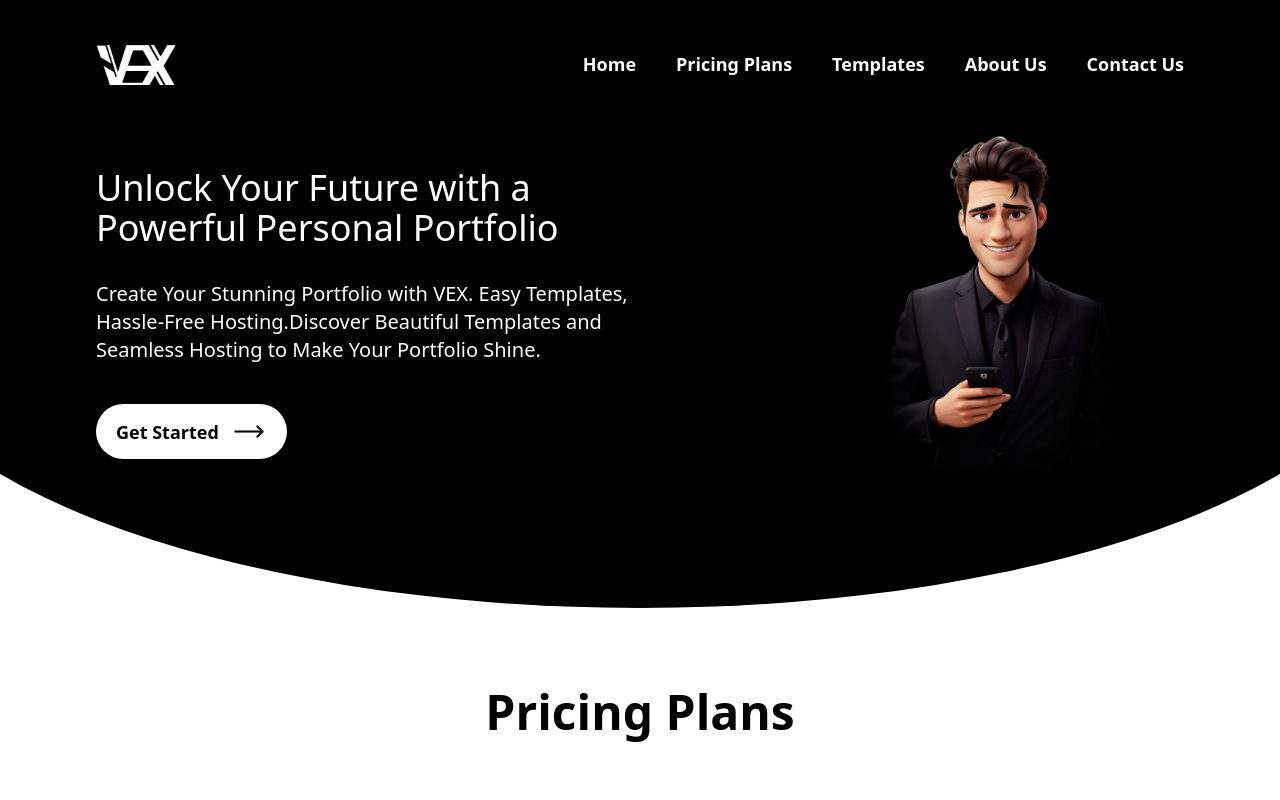
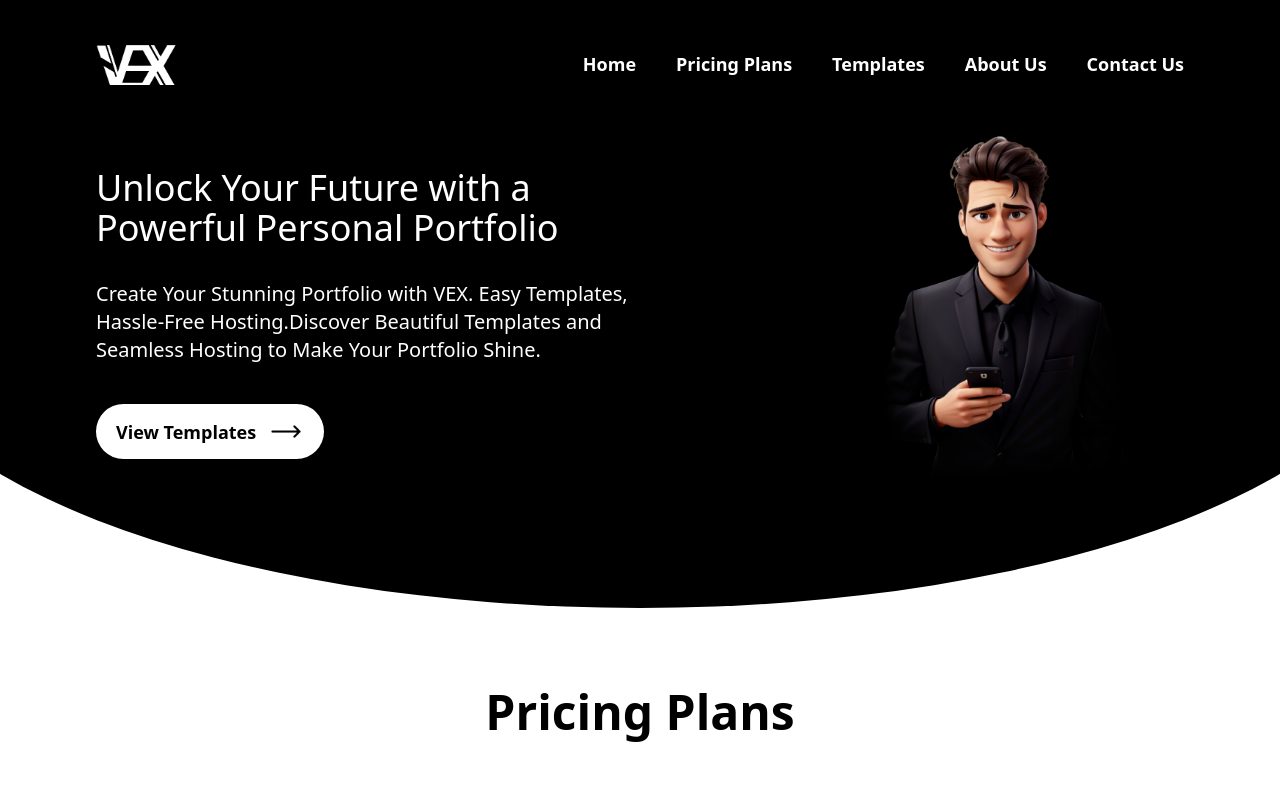
Before and after one commit to Vex-Co/vex-web, a React (Create React App) app: page /#/ in a window 1280 px wide. Shown: the top 800 px of the page. Built offline with nearby package versions, Linux system fonts and the light colour scheme.

Commit message:
feat: update to view Template button

```diff
--- a/src/components/HeroSection.js
+++ b/src/components/HeroSection.js
@@ -3,6 +3,7 @@ import rightArrow from '../images/pic/rightArrow.png'
 import guyImage from '../images/pic/guyImage.png'
 import whiteArrow from '../images/pic/white Right Arrow.png'
 import { useState } from "react"
+import { Link } from "react-router-dom"
 
 
 const HeroSection = (props) => {
@@ -27,20 +28,21 @@ const HeroSection = (props) => {
 
                 <p className='max-sm:text-clip max-sm:text-md sm:text-md lg:text-xl font-extralight xl:w-[80%] 2xl:w-[70%] w-[90%] leading-relaxed break-words'>Create Your Stunning Portfolio with VEX. Easy Templates, Hassle-Free Hosting.Discover Beautiful Templates and Seamless Hosting to Make Your Portfolio Shine.</p>
               </div>
-              <a href="https://wa.link/xwmj6i" target="_blank">
+
+              <Link to="templates" target="_blank">
                 <button onMouseEnter={hoverIn} onMouseLeave={hoverOut} className='btnButton whiteHover'>
                   {
                     hoverData ?
                       <div className='flex sm:items-center'>
-                        Get Started <img src={whiteArrow} className='ml-3 max-sm:w-5 sm:w-9' />
+                        View Templates <img src={whiteArrow} className='ml-3 max-sm:w-5 sm:w-9' />
                       </div>
                       :
                       <div className='flex sm:items-center'>
-                        Get Started <img src={rightArrow} className='ml-3 max-sm:w-5 sm:w-9' />
+                        View Templates <img src={rightArrow} className='ml-3 max-sm:w-5 sm:w-9' />
                       </div>
                   }
                 </button>
-              </a>
+              </Link>
             </div>
             <div className='max-sm:hidden flex w-full items-center justify-center'>
               <img src={guyImage} className='sm:h-fit sm:pt-10 lg:w-[286px] 2xl:w-80' />
```
